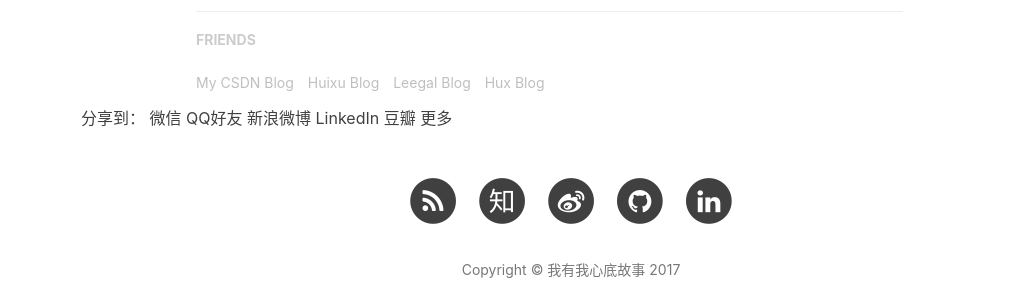
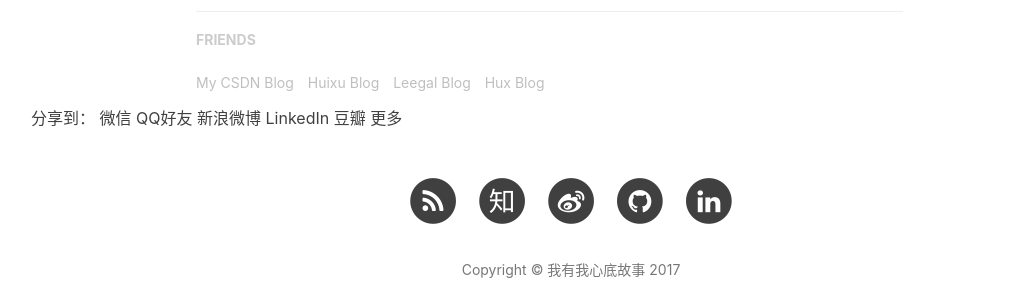
Before and after one commit to Tomy-Lee/Tomy-Lee.github.io, a Jekyll site: the page built from _posts/2017-11-18-feeling1.md, in a window 1280 px wide. Shown: the part 5897-6197 px from the top of the page, without its empty margins (69-1099 px from the left). Built offline with Jekyll 4.4.1, drawn with Linux system fonts in a browser that asks for light colours; nearby versions of some CDN libraries; comment, search, counter and statistics services are not loaded.

Commit message:
Update post.html

```diff
--- a/_layouts/post.html
+++ b/_layouts/post.html
@@ -268,7 +268,7 @@ var idcomments_post_url;
 
 
 <!-- JiaThis Button BEGIN -->
-<div class="jiathis_style" style="width:980px; height:20px; margin:0 auto;">
+<div class="jiathis_style" style="width:1080px; height:20px; margin:0 auto;">
 	<span class="jiathis_txt">分享到：</span>
 	<a class="jiathis_button_weixin">微信</a>
 	<a class="jiathis_button_cqq">QQ好友</a>
```
